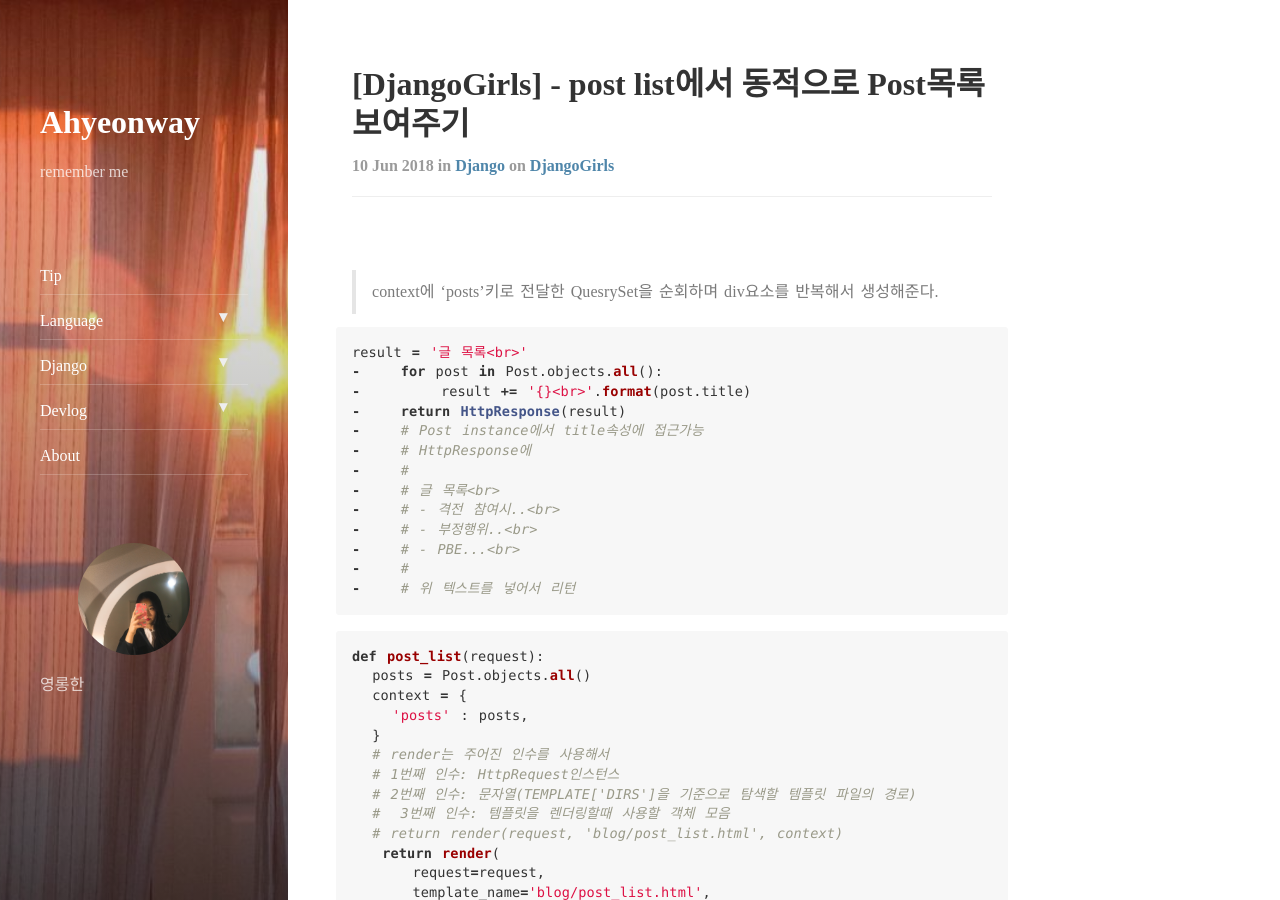
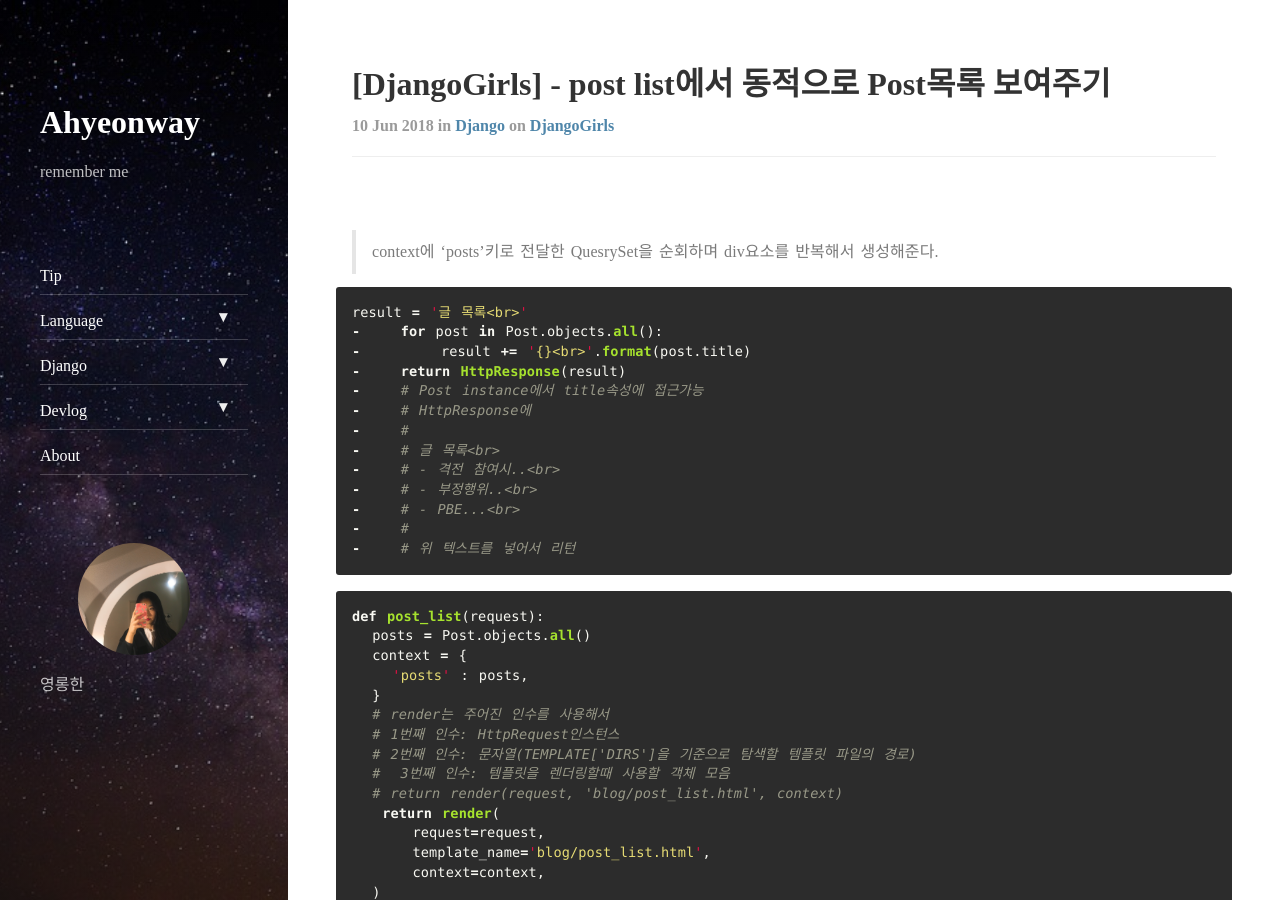
Before and after one commit to ahyeonhub/ahyeonway.github.io, a Jekyll site: the page built from _posts/2018-06-10-djangogirls-postlist.md, in a window 1280 px wide and 900 px high. Built offline with Jekyll 4.4.1, drawn with Linux system fonts in a browser that asks for light colours; nearby versions of some CDN libraries; comment, search, counter and statistics services are not loaded.

Commit message:
theme change

```diff
--- a/_config.yml
+++ b/_config.yml
@@ -26,7 +26,7 @@ author:
   email:             ahyeoncode@gmail.com
 
 # Fallback image and color
-image:               /assets/img/background.jpeg
+image:               /assets/img/cosmos.jpg
 color:               '#4f86aa'
 
 # The font used for headings. Expects a string that is a valid CSS font-family value.
--- a/_includes/right-side.html
+++ /dev/null
@@ -1,26 +0,0 @@
-<div class="right-side">
-  <!-- <div class="ad-first">
-    <script async src="//pagead2.googlesyndication.com/pagead/js/adsbygoogle.js"></script>
-
-    <ins class="adsbygoogle"
-         style="display:inline-block;width:100%;"
-         data-ad-client="ca-pub-9134477021095729"
-         data-ad-slot="6559875097"
-         data-ad-format="auto"></ins>
-    <script>
-    (adsbygoogle = window.adsbygoogle || []).push({});
-    </script>
-  </div>
-<br/>
-<br/>
-  <div class="ad-second">
-
-    <ins class="adsbygoogle"
-         style="display:inline-block;max-width:320px;width:100%;height:600px"
-         data-ad-client="ca-pub-9134477021095729"
-         data-ad-slot="6826803092"></ins>
-    <script>
-    (adsbygoogle = window.adsbygoogle || []).push({});
-    </script>
-  </div> -->
-</div>
--- a/_sass/_syntax.scss
+++ b/_sass/_syntax.scss
@@ -3,7 +3,7 @@
  * Courtesy of GitHub.com
  */
 
-.highlight .c { color: #999988; font-style: italic; }
+.highlight .c { color: #998; font-style: italic; }
 .highlight .err { color: #a61717; background-color: #e3d2d2; }
 .highlight .k { font-weight: bold; }
 .highlight .o { font-weight: bold; }
@@ -30,16 +30,16 @@
 .highlight .kr { font-weight: bold; }
 .highlight .kt { color: #445588; font-weight: bold; }
 .highlight .m { color: #009999; }
-.highlight .s { color: #dd1144; }
-.highlight .n { color: #333333; }
+.highlight .s { color: #e6db74; }
+.highlight .n { color: #f8f8f2; }
 .highlight .na { color: teal; }
 .highlight .nb { color: #0086b3; }
-.highlight .nc { color: #445588; font-weight: bold; }
+.highlight .nc { color: #a6e22e; font-weight: bold; }
 .highlight .no { color: teal; }
 .highlight .ni { color: purple; }
 .highlight .ne { color: #990000; font-weight: bold; }
-.highlight .nf { color: #990000; font-weight: bold; }
-.highlight .nn { color: #555555; }
+.highlight .nf { color: #a6e22e; font-weight: bold; }
+.highlight .nn { color: #f8f8f2; }
 .highlight .nt { color: navy; }
 .highlight .nv { color: teal; }
 .highlight .ow { font-weight: bold; }
--- a/_sass/hydejack/_content-inline.scss
+++ b/_sass/hydejack/_content-inline.scss
@@ -15,7 +15,7 @@
   }
 
   @media screen and (min-width: $break-point-3) {
-    max-width: 42rem;
+    max-width: 70rem;
     margin-left: 21rem;
   }
 
@@ -27,7 +27,7 @@
   }
 
   @media screen and (min-width: $break-point-5) {
-    max-width: 44rem;
+    max-width: 70rem;
   }
 
   @media screen and (min-width: $break-point-dynamic) {
--- a/assets/css/hydejack.css
+++ b/assets/css/hydejack.css
@@ -77,7 +77,8 @@
 .markdown-body pre {
   margin-top: 0;
   margin-bottom: 0;
-  font: 12px Consolas, "Liberation Mono", Menlo, Courier, monospace;
+  /* font: 12px Consolas, "Liberation Mono", Menlo, Courier, monospace; */
+  font: 400 14px/1.5 "Helvetica Neue",Helvetica,Arial,sans-serif;
 }
 
 .markdown-body img {
@@ -106,7 +107,7 @@
 }
 
 .markdown-body pre>code {
-  color: #333;
+  color: #f8f8f2;
   padding: 0;
   margin: 0;
   font-size: 100%;
@@ -126,7 +127,7 @@
   overflow: auto;
   font-size: 85%;
   line-height: 1.45;
-  background-color: #f7f7f7;
+  background-color: #2c2c2c;
   border-radius: 3px;
 }
 
```
Also changed, not shown: _includes/contents.html (deleted, +0 -26 lines), _posts/2018-07-05-aws-setting.md (added), assets/img/background.jpeg (deleted), assets/img/cosmos.jpg (added).
